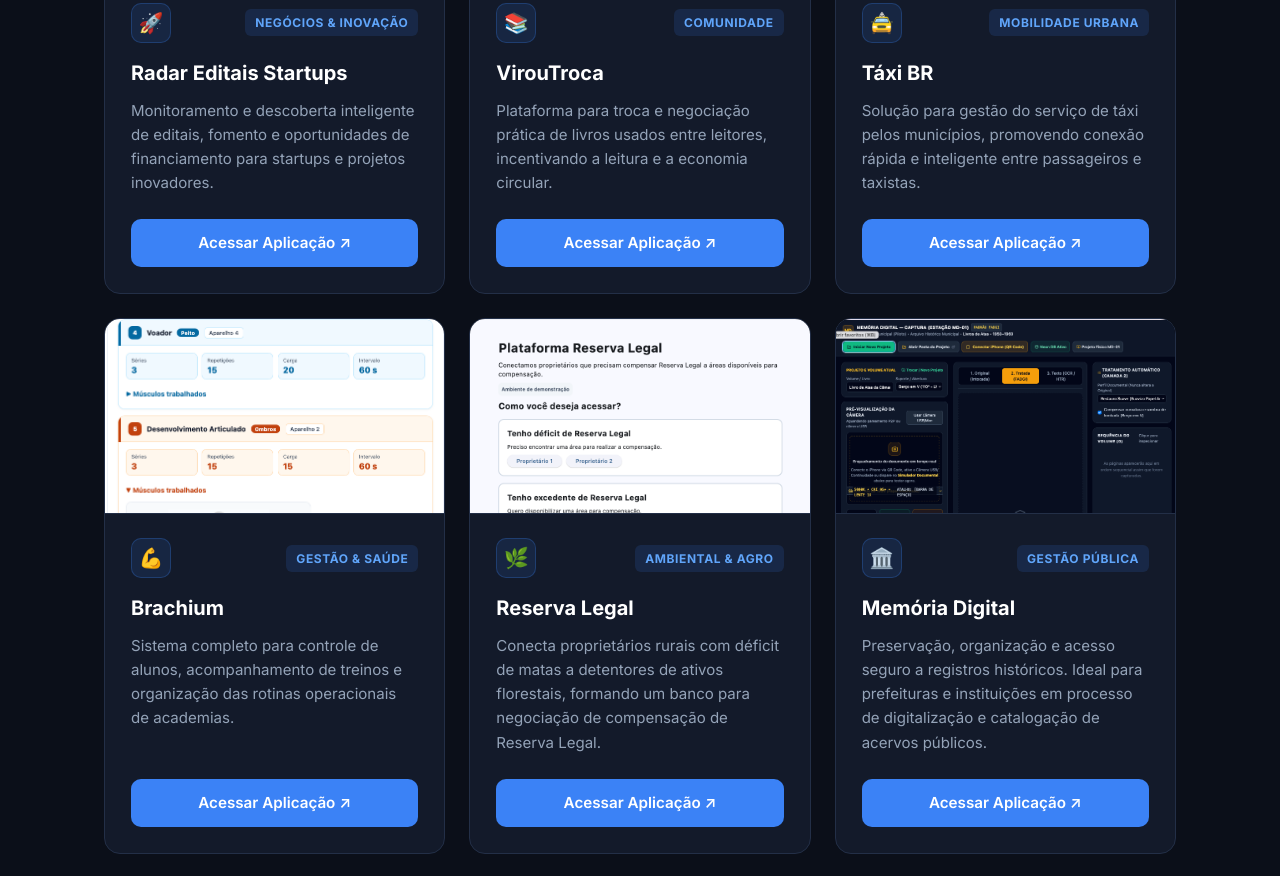
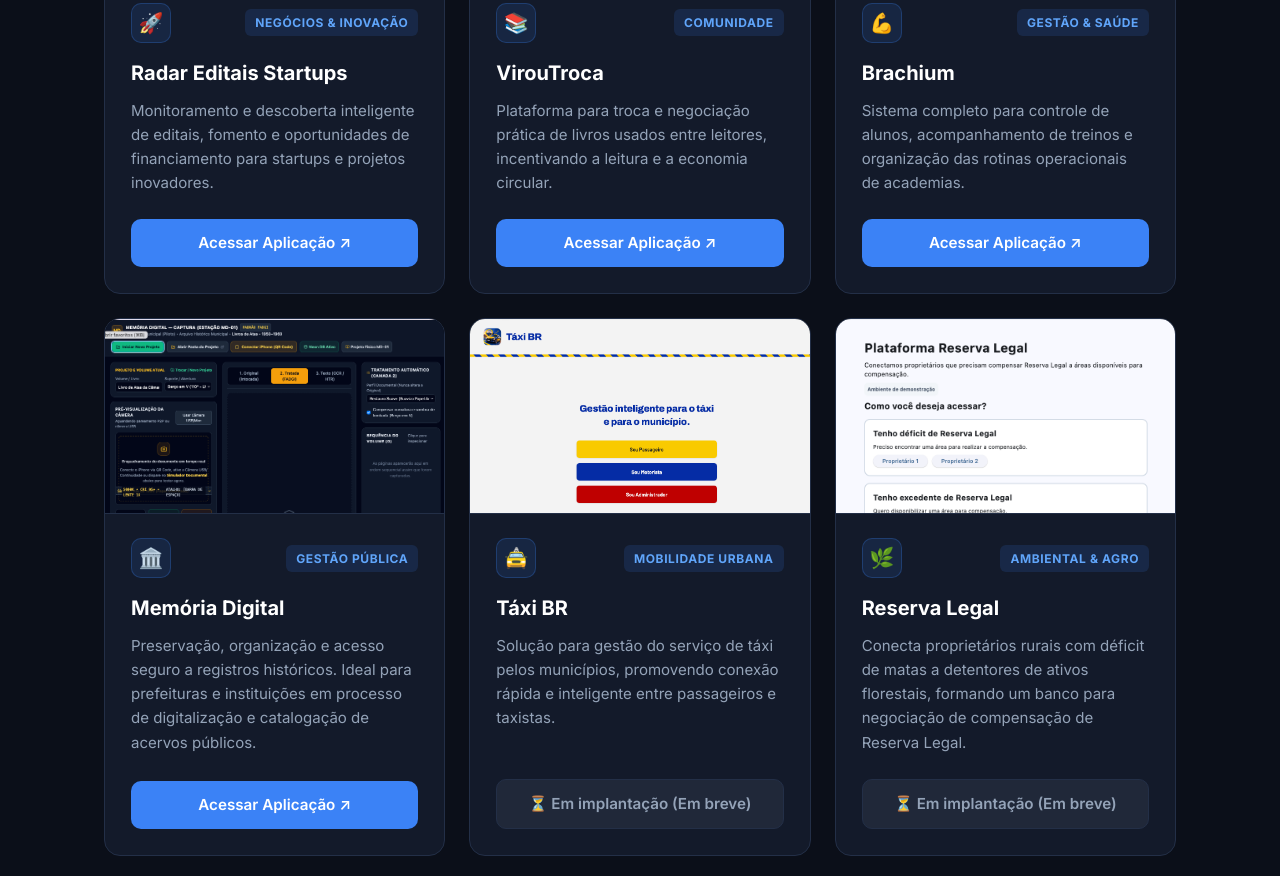
Before and after one commit to sergioborgesinfo-byte/Portif-lio, a plain HTML site: page index.html in a window 1280 px wide. Shown: the part 741-1617 px from the top of the page. Drawn offline with Linux system fonts and the light colour scheme.

Commit message:
Add files via upload

```diff
--- a/index.html
+++ b/index.html
@@ -261,6 +261,14 @@
       background: var(--primary-hover);
     }
 
+    .card-btn.coming-soon {
+      background: rgba(148, 163, 184, 0.1);
+      color: var(--text-muted);
+      border: 1px solid var(--border);
+      cursor: default;
+      pointer-events: none;
+    }
+
     /* Footer */
     footer {
       border-top: 1px solid var(--border);
@@ -287,7 +295,7 @@
     <div class="container">
       <div class="tag-pill">
         <span class="dot"></span>
-        7 Aplicações em Produção
+        7 Aplicações Desenvolvidas
       </div>
       <h1>Sérgio Borges</h1>
       <p class="subtitle">
@@ -325,7 +333,7 @@
             <h2>Radar Editais Startups</h2>
             <p>Monitoramento e descoberta inteligente de editais, fomento e oportunidades de financiamento para startups e projetos inovadores.</p>
           </div>
-          <a href="https://radar-editais-startups.vercel.app" target="_blank" rel="noopener noreferrer" class="card-btn">
+          <a href="https://radareditaisstartups-docs.vercel.app/" target="_blank" rel="noopener noreferrer" class="card-btn">
             Acessar Aplicação ↗
           </a>
         </div>
@@ -345,13 +353,53 @@
             <h2>VirouTroca</h2>
             <p>Plataforma para troca e negociação prática de livros usados entre leitores, incentivando a leitura e a economia circular.</p>
           </div>
-          <a href="https://viroutroca.vercel.app" target="_blank" rel="noopener noreferrer" class="card-btn">
+          <a href="https://viroutroca.com.br" target="_blank" rel="noopener noreferrer" class="card-btn">
             Acessar Aplicação ↗
           </a>
         </div>
       </article>
 
-      <!-- 3. Táxi BR -->
+      <!-- 3. Brachium -->
+      <article class="card" data-category="negocios">
+        <div class="preview-box">
+          <img src="./Bhachium.png" alt="Preview Brachium" loading="lazy">
+        </div>
+        <div class="card-body">
+          <div>
+            <div class="card-header">
+              <div class="icon-box">💪</div>
+              <span class="category-tag">Gestão & Saúde</span>
+            </div>
+            <h2>Brachium</h2>
+            <p>Sistema completo para controle de alunos, acompanhamento de treinos e organização das rotinas operacionais de academias.</p>
+          </div>
+          <a href="https://academia-nine-pied.vercel.app/" target="_blank" rel="noopener noreferrer" class="card-btn">
+            Acessar Aplicação ↗
+          </a>
+        </div>
+      </article>
+
+      <!-- 4. Memória Digital -->
+      <article class="card" data-category="publico">
+        <div class="preview-box">
+          <img src="./memoria-digital.png" alt="Preview Memória Digital" loading="lazy">
+        </div>
+        <div class="card-body">
+          <div>
+            <div class="card-header">
+              <div class="icon-box">🏛️</div>
+              <span class="category-tag">Gestão Pública</span>
+            </div>
+            <h2>Memória Digital</h2>
+            <p>Preservação, organização e acesso seguro a registros históricos. Ideal para prefeituras e instituições em processo de digitalização e catalogação de acervos públicos.</p>
+          </div>
+          <a href="https://memoria-digital-six.vercel.app/" target="_blank" rel="noopener noreferrer" class="card-btn">
+            Acessar Aplicação ↗
+          </a>
+        </div>
+      </article>
+
+      <!-- 5. Táxi BR -->
       <article class="card" data-category="publico">
         <div class="preview-box">
           <img src="./taxi-br.png" alt="Preview Táxi BR" loading="lazy">
@@ -365,33 +413,13 @@
             <h2>Táxi BR</h2>
             <p>Solução para gestão do serviço de táxi pelos municípios, promovendo conexão rápida e inteligente entre passageiros e taxistas.</p>
           </div>
-          <a href="https://taxi-jf-connect.vercel.app" target="_blank" rel="noopener noreferrer" class="card-btn">
-            Acessar Aplicação ↗
-          </a>
+          <span class="card-btn coming-soon">
+            ⏳ Em implantação (Em breve)
+          </span>
         </div>
       </article>
 
-      <!-- 4. Brachium -->
-      <article class="card" data-category="negocios">
-        <div class="preview-box">
-          <img src="./Bhachium.png" alt="Preview Brachium" loading="lazy">
-        </div>
-        <div class="card-body">
-          <div>
-            <div class="card-header">
-              <div class="icon-box">💪</div>
-              <span class="category-tag">Gestão & Saúde</span>
-            </div>
-            <h2>Brachium</h2>
-            <p>Sistema completo para controle de alunos, acompanhamento de treinos e organização das rotinas operacionais de academias.</p>
-          </div>
-          <a href="https://academia.vercel.app" target="_blank" rel="noopener noreferrer" class="card-btn">
-            Acessar Aplicação ↗
-          </a>
-        </div>
-      </article>
-
-      <!-- 5. Reserva Legal -->
+      <!-- 6. Reserva Legal -->
       <article class="card" data-category="agro">
         <div class="preview-box">
           <img src="./Reseva%20Legal.png" alt="Preview Reserva Legal" loading="lazy">
@@ -405,29 +433,9 @@
             <h2>Reserva Legal</h2>
             <p>Conecta proprietários rurais com déficit de matas a detentores de ativos florestais, formando um banco para negociação de compensação de Reserva Legal.</p>
           </div>
-          <a href="https://reserva-legal.vercel.app" target="_blank" rel="noopener noreferrer" class="card-btn">
-            Acessar Aplicação ↗
-          </a>
-        </div>
-      </article>
-
-      <!-- 6. Memória Digital -->
-      <article class="card" data-category="publico">
-        <div class="preview-box">
-          <img src="./memoria-digital.png" alt="Preview Memória Digital" loading="lazy">
-        </div>
-        <div class="card-body">
-          <div>
-            <div class="card-header">
-              <div class="icon-box">🏛️</div>
-              <span class="category-tag">Gestão Pública</span>
-            </div>
-            <h2>Memória Digital</h2>
-            <p>Preservação, organização e acesso seguro a registros históricos. Ideal para prefeituras e instituições em processo de digitalização e catalogação de acervos públicos.</p>
-          </div>
-          <a href="https://mem-ria-digital.vercel.app" target="_blank" rel="noopener noreferrer" class="card-btn">
-            Acessar Aplicação ↗
-          </a>
+          <span class="card-btn coming-soon">
+            ⏳ Em implantação (Em breve)
+          </span>
         </div>
       </article>
 
@@ -445,9 +453,9 @@
             <h2>Radar Gado</h2>
             <p>Plataforma para produtores cadastrarem lotes de animais bovinos à venda, bem como compradores buscarem animais para compra. Busca valores da @ diariamente, o proprietário recebe propostas, a plataforma avalia a melhor oferta (anonimizada) e aconselha sobre a venda.</p>
           </div>
-          <a href="https://radar-gado.vercel.app" target="_blank" rel="noopener noreferrer" class="card-btn">
-            Acessar Aplicação ↗
-          </a>
+          <span class="card-btn coming-soon">
+            ⏳ Em implantação (Em breve)
+          </span>
         </div>
       </article>
     </div>
```
